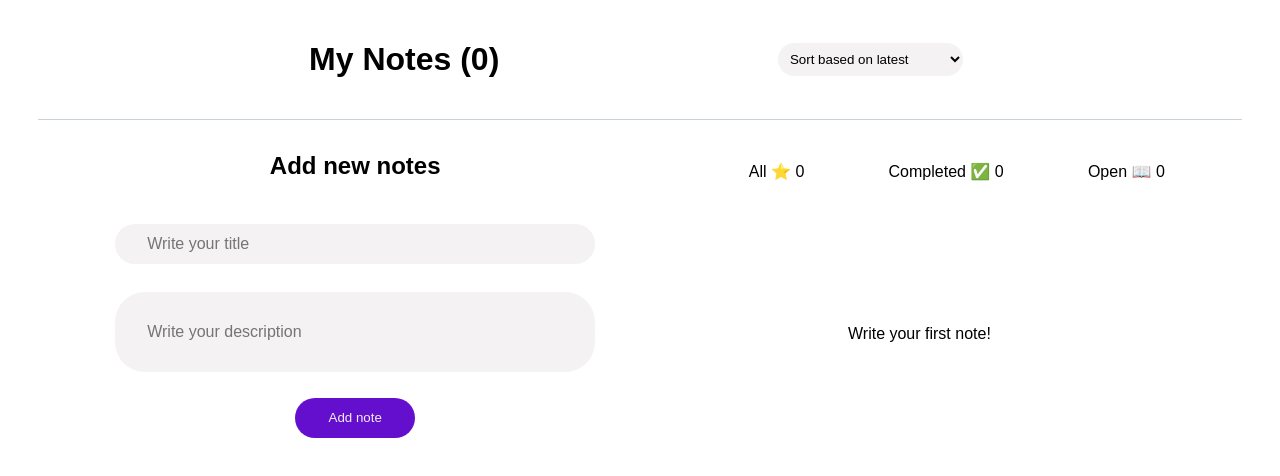
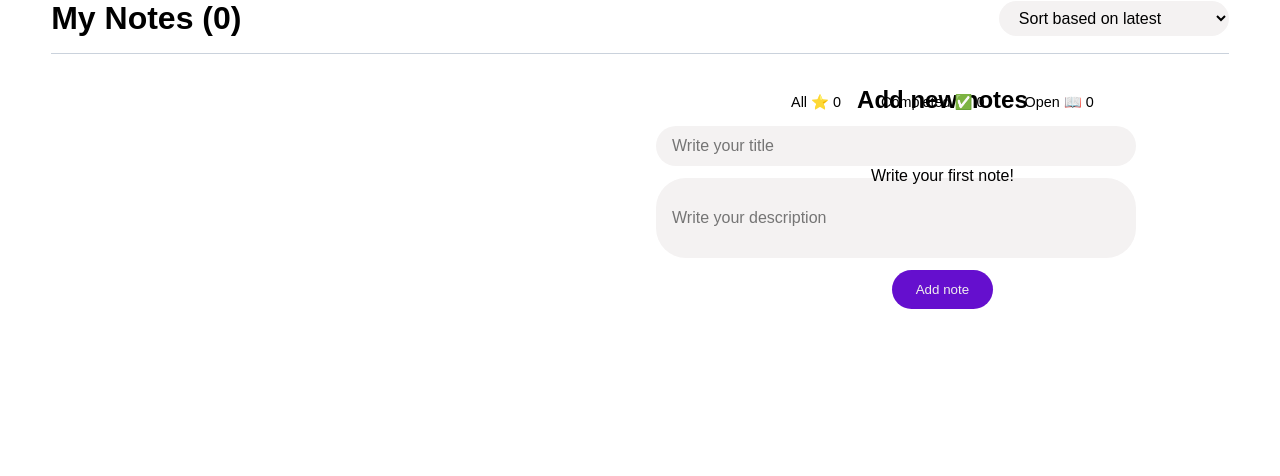
Before and after one commit to FatemeFazelzade/React-note-app, a React (Vite) app: page / in a window 1280 px wide. Shown: the top 476 px of the page. Built offline with nearby package versions, Linux system fonts and the light colour scheme.

Commit message:
Added mobile CSS

```diff
--- a/src/App.css
+++ b/src/App.css
@@ -1,35 +1,33 @@
 .layout {
   display: grid;
-  grid-template-columns: repeat(2, 1fr);
-  grid-template-rows: repeat(2, 15vh);
-  margin: 0 3vw;
+  grid-template-columns: 1fr;
+  gap: 1rem;
+  margin: 0 4vw;
+  padding-bottom: 2rem;
 }
 
 .grid-1 {
-  grid-column: span 2 / span 2;
   display: flex;
-  align-items: center;
-  justify-content: space-evenly;
-  margin-bottom: rem;
+  flex-direction: column;
+  align-items: stretch;
+  gap: 0.75rem;
+  padding-bottom: 1rem;
   border-bottom: 1px solid rgba(148, 163, 184, 0.49);
 }
 
-.grid-2 {
-  grid-row-start: 2;
-}
-
+.grid-2,
 .grid-3 {
-  grid-row-start: 2;
 }
 
 select {
   outline: none;
+  border: none;
   border-radius: 2em;
   background: #f4f2f2;
-  padding: 0.5rem;
-  margin: 0.5rem;
-  transition: 0.4s;
-  border: none;
+  padding: 0.5rem 1rem;
+  width: 100%;
+  font: inherit;
+  transition: background 0.4s;
 }
 
 select:hover,
@@ -37,24 +35,38 @@ select:focus {
   background: #f0eeee;
 }
 
+.sort-menu {
+  margin: 0;
+}
+
 .tab {
   display: flex;
+  flex-wrap: wrap;
   justify-content: space-between;
-  list-style-type: none;
-  margin-top: 2vw;
-  padding: 2vh 6vw;
+  gap: 0.5rem;
+  list-style: none;
+  margin: 1rem 0 0;
+  padding: 0;
+}
+
+.tab-item {
+  flex: 1 1 auto;
+  text-align: center;
+  padding: 0.5rem 0.25rem;
+  font-size: 0.9rem;
 }
 
 .search {
   display: flex;
-  align-items: center;
-  flex-flow: column wrap;
-  margin-top: 2vh;
-  padding: 2vh 6vw;
+  flex-direction: column;
+  align-items: stretch;
+  gap: 0.75rem;
+  margin-top: 1rem;
 }
 
 .search h2 {
-  margin-bottom: 2vh;
+  margin: 0;
+  text-align: center;
 }
 
 .search__input {
@@ -63,11 +75,10 @@ select:focus {
   background-color: #f4f2f2;
   border: none;
   color: #646464;
-  padding: 0.7rem 2rem;
+  padding: 0.7rem 1rem;
   border-radius: 30px;
-  width: 30em;
-  margin-top: 3.5vh;
-  transition: 0.4s;
+  width: 100%;
+  transition: background 0.4s;
 }
 
 .search__input:hover,
@@ -77,68 +88,137 @@ select:focus {
 }
 
 .body {
-  height: 5rem;
+  min-height: 5rem;
+  resize: vertical;
 }
 
 .search__button {
   border: none;
   background-color: rgb(101, 15, 206);
   color: #f0eeee;
-  margin-top: 2vw;
   border-radius: 30px;
-  width: 15vh;
-  height: 5vh;
+  padding: 0.75rem 1.5rem;
+  align-self: center;
+  cursor: pointer;
+  transition: background 0.3s;
+}
+
+.search__button:hover {
+  background-color: rgb(84, 12, 172);
 }
 
 .note-card {
-  margin: 3vh 5vw;
-  padding: 4vh 2.5vw;
+  margin: 1rem 0;
+  padding: 1rem;
   display: flex;
-  flex-direction: row;
-  justify-content: space-between;
-  border-radius: 30px;
+  flex-direction: column;
+  gap: 1rem;
+  border-radius: 20px;
   background-color: #f4f2f2;
+  transition: background 0.4s;
 }
 
 .note-card:hover,
 .note-card:focus {
-  transition: 0.4s;
   background-color: #f0eeee;
 }
+
+.note-card__body {
+  display: flex;
+  flex-direction: column;
+  gap: 0.5rem;
+}
+
+.note-card__details {
+  display: flex;
+  flex-direction: row;
+  justify-content: flex-end;
+  align-items: center;
+  gap: 1rem;
+}
+
 .note-card.completed h3,
 .note-card.completed p {
   color: rgba(64, 60, 60, 0.77);
   text-decoration: line-through;
 }
 
-.note-card__details {
-  display: flex;
-  flex-direction: column;
-  gap: 1.5rem;
+.date {
+  font-size: 0.8rem;
+  color: rgb(112, 110, 110);
 }
 
-.note-card__body {
-  display: flex;
-  flex-direction: column;
-  gap: 1.5rem;
+.note-card__delete {
+  border: none;
+  background: transparent;
+  cursor: pointer;
+  padding: 0;
 }
 
-.date {
-  font-size: small;
-  color: rgb(112, 110, 110);
+.icon-trash {
+  width: 1.25rem;
+  height: 1.25rem;
 }
 
 .icon-trash:hover,
 .icon-trash:focus {
-  transition: 0.4s;
+  transition: filter 0.4s;
   filter: invert(27%) sepia(51%) saturate(2878%) hue-rotate(346deg)
     brightness(104%) contrast(97%);
 }
 
 .empty {
-  margin: 8rem 11rem;
+  text-align: center;
+  margin: 3rem 1rem;
 }
 
-.note-card__delete {
-  border: none;
+@media (min-width: 640px) {
+  .search__input {
+    width: 80%;
+  }
+
+  .tab {
+    justify-content: center;
+    gap: 2rem;
+  }
+
+  .tab-item {
+    flex: 0 0 auto;
+  }
 }
+
+@media (min-width: 900px) {
+  .layout {
+    grid-template-columns: repeat(2, 1fr);
+    grid-template-rows: auto auto;
+    column-gap: 2rem;
+  }
+
+  .grid-1 {
+    grid-column: 1 / -1;
+    flex-direction: row;
+    justify-content: space-between;
+    align-items: center;
+  }
+
+  .grid-3 {
+    grid-column: 2;
+    grid-row: 2;
+  }
+
+  .search__input {
+    width: 30em;
+  }
+
+  .note-card {
+    flex-direction: row;
+    padding: 2rem 1.5rem;
+    margin: 1.5rem 0;
+    border-radius: 30px;
+  }
+
+  .note-card__details {
+    flex-direction: column;
+    gap: 1.5rem;
+  }
+}
```
